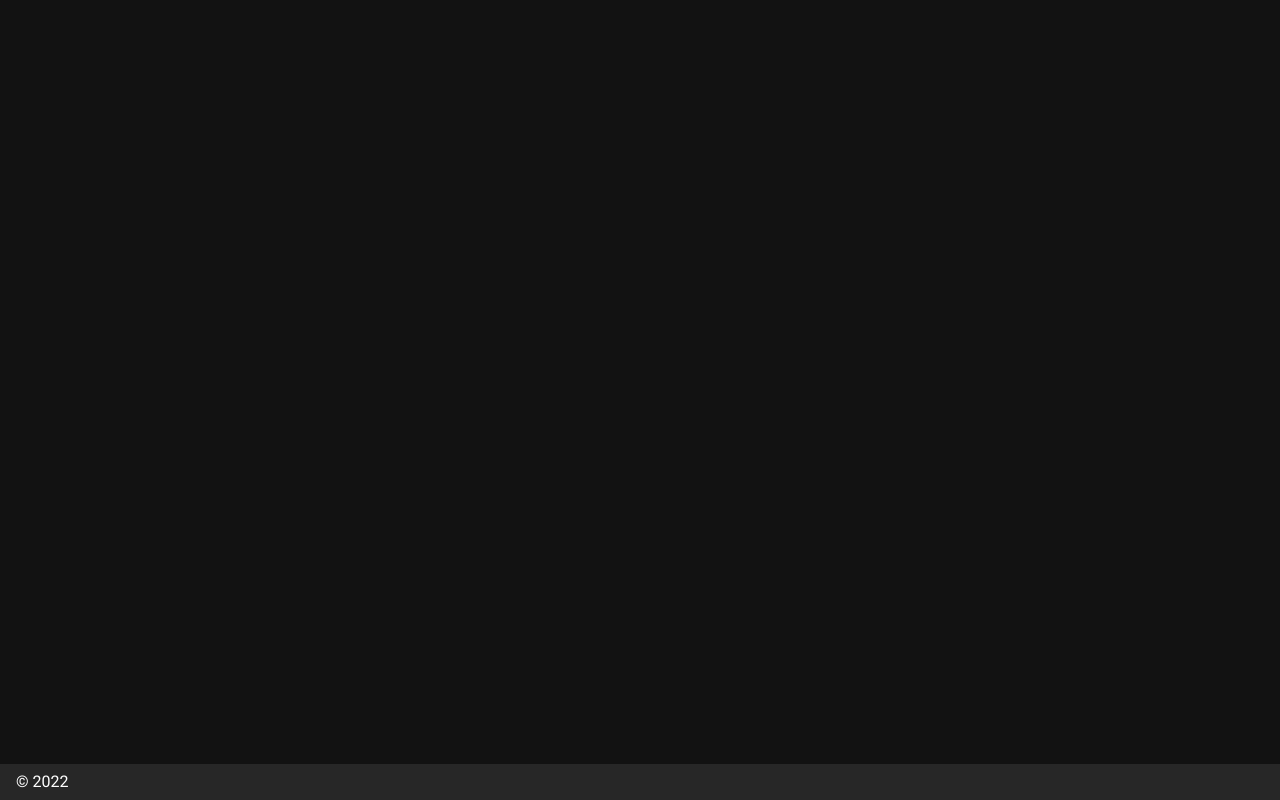
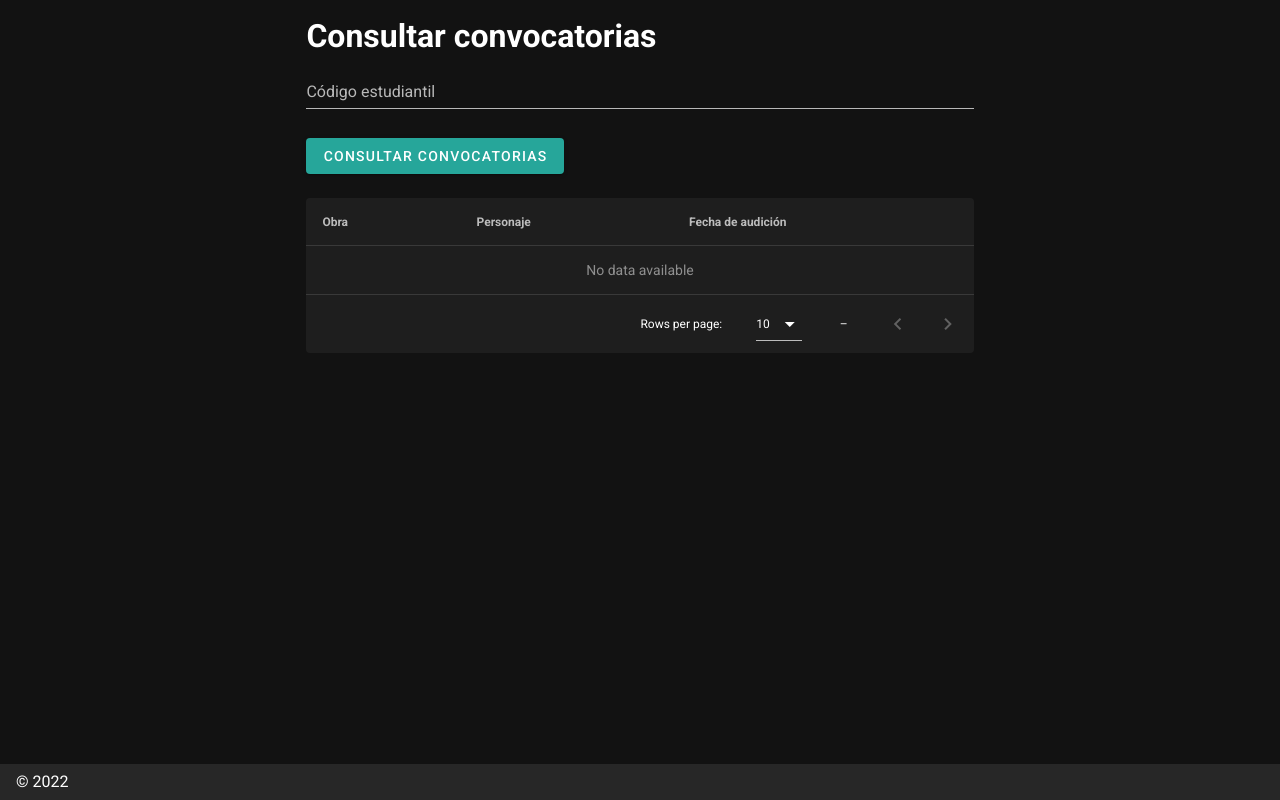
Before and after one commit to JulianH99/theatre-api, a Nuxt app: page /application-list in a window 1280 px wide. Before the commit this address had no page. Built offline with nearby package versions, Linux system fonts and the light colour scheme.

Commit message:
page to query play applications

```diff
--- /dev/null
+++ b/pages/application-list.vue
@@ -0,0 +1,48 @@
+<template>
+  <v-row justify="center">
+    <v-col sm="7">
+      <h1>Consultar convocatorias</h1>
+      <v-text-field
+        v-model="code"
+        label="Código estudiantil"
+        :rules="rules"
+      ></v-text-field>
+      <v-btn color="info" class="mt-2" @click="checkApplications"
+        >Consultar convocatorias</v-btn
+      >
+      <v-data-table :headers="headers" :items="convocations" class="mt-6">
+      </v-data-table>
+    </v-col>
+  </v-row>
+</template>
+
+<script>
+export default {
+  data: () => ({
+    code: '',
+    rules: [(v) => !!v || 'El código es requerido'],
+    convocations: [],
+    headers: [
+      { text: 'Obra', value: 'title' },
+      { text: 'Personaje', value: 'character' },
+      { text: 'Fecha de audición', value: 'auditionDate' },
+    ],
+  }),
+  methods: {
+    async checkApplications() {
+      if (this.code) {
+        const { data: convocations } = await this.$axios.get(
+          `/student/${this.code}/convocations`
+        )
+
+        this.convocations = convocations.map((item) => {
+          item.auditionDate = new Date(item.auditionDate).toLocaleDateString(
+            'es-ES'
+          )
+          return item
+        })
+      }
+    },
+  },
+}
+</script>
--- a/pages/index.vue
+++ b/pages/index.vue
@@ -1,6 +1,11 @@
 <template>
   <v-row>
     <v-col>
+      <v-flex class="mb-2">
+        <v-btn color="info" to="/application-list">
+          Consultar convocatorias
+        </v-btn>
+      </v-flex>
       <PlayList :plays="plays" @apply="apply" />
     </v-col>
     <v-col>
```
